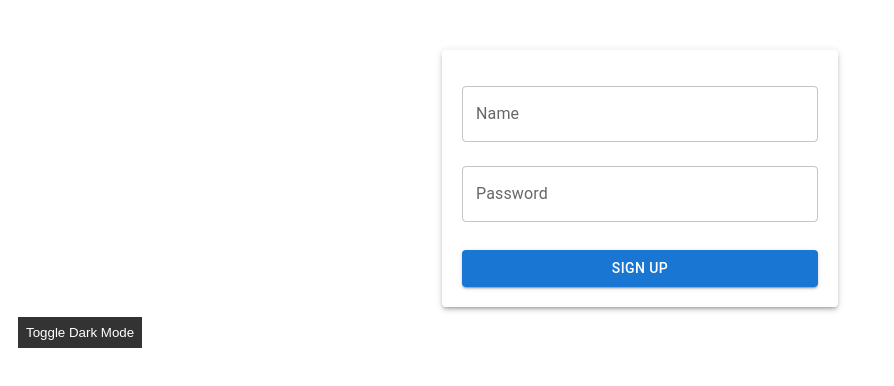
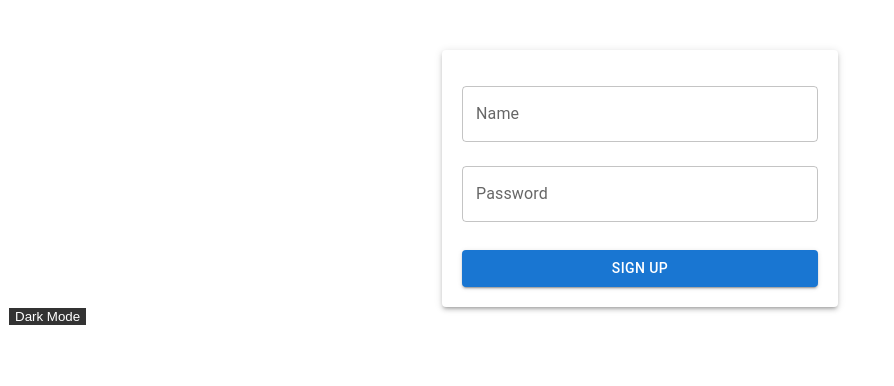
Before and after one commit to WikiPortal/DoodleCollab, a React (Vite) app: page / in a window 1280 px wide. Shown: the top 386 px of the page, without its empty margins (0-894 px from the left). Built offline with nearby package versions, Linux system fonts and the light colour scheme.

Commit message:
Darkmode

```diff
--- a/src/App.jsx
+++ b/src/App.jsx
@@ -1,10 +1,9 @@
-// Assuming you are using react-router-dom v6
+
 import React from 'react';
 import { BrowserRouter as Router, Routes, Route } from 'react-router-dom';
 import Authentication from './pages/Authentication/Authentication';
 import Sketchbook from './pages/Sketchbook/Sketchbook';
-import Whiteboard from './Whiteboard/Whiteboard';
-
+import Darkmode from './Darkmode/Darkmode';
 
 
 function App() {
@@ -14,7 +13,7 @@ function App() {
         <Route path="/" element={<Authentication />} />
         <Route path="/sketchbook" element={<Sketchbook />} />
       </Routes>
-     <Whiteboard/>
+      <Darkmode/>
     </Router>
   );
 }
--- /dev/null
+++ b/src/Darkmode/Darkmode.css
@@ -0,0 +1,17 @@
+/
+.darkmode {
+    background-color: #fff;
+    color: #333;
+  }
+
+
+  .dark-mode .darkmode {
+    background-color: #333;
+    color: #fff;
+  }
+
+  .dark-mode-toggle {
+    background-color: #333;
+    color: #fff;
+    border: 1px solid #fff;
+  }
--- /dev/null
+++ b/src/Darkmode/Darkmode.jsx
@@ -0,0 +1,32 @@
+
+import React, { useEffect, useState } from 'react';
+import './Darkmode.css';
+
+const Darkmode = () => {
+  const [darkMode, setDarkMode] = useState(false);
+
+  useEffect(() => {
+    const storedDarkMode = localStorage.getItem('darkMode') === 'true';
+    setDarkMode(storedDarkMode);
+  }, []);
+
+  const toggleDarkMode = () => {
+    setDarkMode((prevDarkMode) => !prevDarkMode);
+  };
+
+  useEffect(() => {
+    document.body.classList.toggle('dark-mode', darkMode);
+    localStorage.setItem('darkMode', darkMode);
+  }, [darkMode]);
+
+  return (
+    <div className="darkmode">
+      <button onClick={toggleDarkMode} className="dark-mode-toggle">
+        Dark Mode
+      </button>
+      {/* Your darkmode content */}
+    </div>
+  );
+};
+
+export default Darkmode;
--- a/src/Whiteboard/Whiteboard.css
+++ /dev/null
@@ -1,18 +0,0 @@
-/* Whiteboard.css */
-.whiteboard {
-    position: relative;
-    /* Add other styles as needed */
-  }
-
-  .dark-mode-toggle {
-    position: absolute;
-    top: 10px; /* Adjust the top value to position the button */
-    left: 10px; /* Adjust the left value to position the button */
-    z-index: 1; /* Ensure the button is above other content */
-    padding: 8px; /* Add padding for better aesthetics */
-    background-color: #333; /* Dark background for the button */
-    color: #fff; /* Light text color for the button */
-    border: none;
-    cursor: pointer;
-    /* Add other styles as needed */
-  }
--- a/src/Whiteboard/Whiteboard.jsx
+++ /dev/null
@@ -1,31 +0,0 @@
-// Whiteboard.jsx
-import React, { useEffect } from 'react';
-import './Whiteboard.css'; // Import your styles
-
-const Whiteboard = () => {
-  useEffect(() => {
-    // Check if dark mode is saved in localStorage
-    const storedDarkMode = localStorage.getItem('darkMode');
-    if (storedDarkMode === 'true') {
-      toggleDarkMode();
-    }
-  }, []); // Empty dependency array ensures this effect runs only once on mount
-
-  const toggleDarkMode = () => {
-    const body = document.body;
-    body.classList.toggle("dark-mode");
-    // Update localStorage to remember dark mode preference
-    localStorage.setItem('darkMode', body.classList.contains('dark-mode'));
-  };
-
-  return (
-    <div className="whiteboard">
-      <button onClick={toggleDarkMode} className="dark-mode-toggle">
-        Toggle Dark Mode
-      </button>
-      {/* Your whiteboard content */}
-    </div>
-  );
-};
-
-export default Whiteboard;
```
